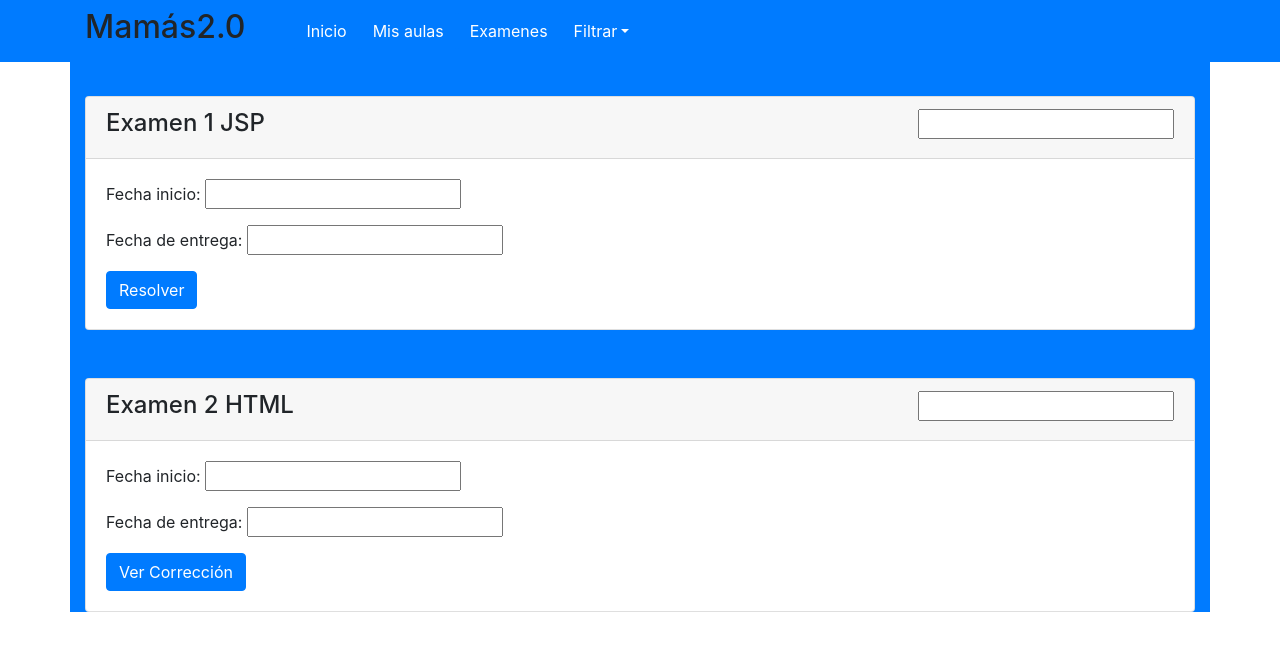
After one commit to nestorsanchez11/Mamas2.0, a PHP site: page /Vistas/inicioUsuario.php in a window 1280 px wide. The commit adds this page. Shown: the top 651 px of the page. Run offline with PHP 8.4, Linux system fonts and the light colour scheme.

Commit message:
DIseño Inicio, Registro, usuario

```diff
--- /dev/null
+++ b/Vistas/inicioUsuario.php
@@ -0,0 +1,108 @@
+<!DOCTYPE html>
+<html lang="en">
+    <head>
+        <!-- Required meta tags -->
+        <meta charset="utf-8">
+        <meta name="viewport" content="width=device-width, initial-scale=1, shrink-to-fit=no">
+
+        <!-- Bootstrap CSS -->
+        <link rel="stylesheet" href="https://cdn.jsdelivr.net/npm/bootstrap@4.5.3/dist/css/bootstrap.min.css"
+            integrity="sha384-TX8t27EcRE3e/ihU7zmQxVncDAy5uIKz4rEkgIXeMed4M0jlfIDPvg6uqKI2xXr2" crossorigin="anonymous">
+        <script src="https://code.jquery.com/jquery-3.5.1.slim.min.js"
+            integrity="sha384-DfXdz2htPH0lsSSs5nCTpuj/zy4C+OGpamoFVy38MVBnE+IbbVYUew+OrCXaRkfj"
+            crossorigin="anonymous"></script>
+        <script src="https://cdn.jsdelivr.net/npm/bootstrap@4.5.3/dist/js/bootstrap.bundle.min.js"
+            integrity="sha384-ho+j7jyWK8fNQe+A12Hb8AhRq26LrZ/JpcUGGOn+Y7RsweNrtN/tE3MoK7ZeZDyx"
+            crossorigin="anonymous"></script>
+        <title>Página principal</title>
+        <link rel="stylesheet" href="estilos.css">
+   </head>
+<body style="min-height: 100%;">
+    <div class="container">
+        <header class="row align-items-center navbar fixed-top navbar-expand-lg navbar-light white scrolling-navbar bg-primary ">
+
+            <!-- Navbar -->
+
+              <div class="container">
+
+                <!-- Brand -->
+
+                  <h2>Mamás2.0</h2>
+
+
+                <!-- Collapse -->
+                <button class="navbar-toggler" type="button" data-toggle="collapse" data-target="#navbarSupportedContent"
+                  aria-controls="navbarSupportedContent" aria-expanded="false" aria-label="Toggle navigation">
+                  <span class="navbar-toggler-icon"></span>
+                </button>
+
+                <!-- Links -->
+                <div class="collapse navbar-collapse" id="navbarSupportedContent">
+
+                  <!-- Left -->
+                  <ul class="navbar-nav mr-auto ml-5 ">
+                    <li class="nav-item ">
+                      <a class=" waves-effect  btn btn-primary" href="Inicio.html" target="_blank">Inicio</a>
+                    </li>
+                    <li class="nav-item">
+                      <a class=" waves-effect btn btn-primary " href="" target="_blank">Mis aulas</a>
+                    </li>
+                    <li class="nav-item">
+                        <a class=" waves-effect btn btn-primary " href="" target="_blank">Examenes</a>
+                      </li>
+                      <li class="nav-item dropdown">
+                        <a class=" dropdown-toggle btn btn-primary" data-toggle="dropdown" href="#" role="button" aria-haspopup="true" aria-expanded="false">Filtrar</a>
+                        <div class="dropdown-menu " >
+                          <a class="dropdown-item text-primary" href="#">Todos</a>
+                          <a class="dropdown-item text-primary" href="#">En Curso</a>
+                          <a class="dropdown-item text-primary" href="#">Realizados</a>
+                        </div>
+                      </li>
+
+                  </ul>
+
+
+                </div>
+
+              </div>
+
+
+
+
+          </header>
+
+          <main class="row mt-5 bg-primary">
+
+            <div class="container">
+            <div class="card mt-5">
+              <div class="card-header  ">
+                <h4 class="float-left">Examen 1 JSP</h4>
+                <input class="float-right " type="text" id="id" readonly>
+              </div>
+              <div class="card-body">
+
+                <p class="card-text">Fecha inicio:  <input type="text" id="fi" readonly> </p>
+                <p class="card-text">Fecha de entrega: <input type="text" id="ff" readonly> </p>
+                <a href="#!" class="btn btn-primary">Resolver</a>
+              </div>
+            </div>
+
+
+            <div class="card mt-5 ">
+              <div class="card-header  ">
+                <h4 class="float-left">Examen 2 HTML</h4>
+                <input class="float-right " type="text" id="cerrado" readonly>
+              </div>
+              <div class="card-body ">
+
+                <p class="card-text">Fecha inicio:  <input type="text" id="fini" readonly> </p>
+                <p class="card-text">Fecha de entrega: <input type="text" id="ffi" readonly> </p>
+                <a href="#!" class="btn btn-primary">Ver Corrección</a>
+              </div>
+            </div>
+          </div>
+          </main>
+
+    </div>
+</body>
+</html>
```
Also changed, not shown: Vistas/registro.php (added, +126 -0 lines), index.php (+112 -15 lines).
